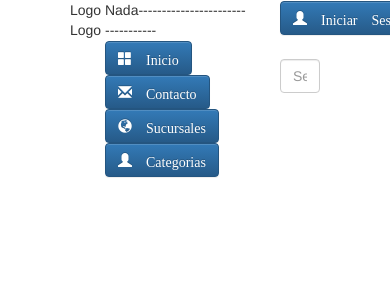
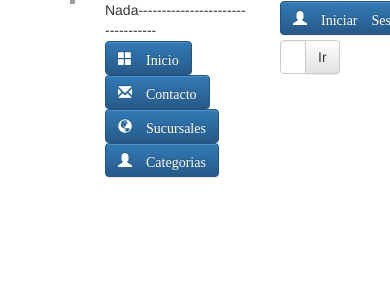
Before and after one commit to SirBedivere/ISC7, a PHP site: page /Navegador.php in a window 390 px wide; the page is wider, and only the part inside the window is pictured. Shown: the top 300 px of that part. Run offline with PHP 8.4, Linux system fonts and the light colour scheme; some libraries are stand-ins or nearby versions; grey boxes are pictures that could not be loaded.

Commit message:
con logo 8D

```diff
--- a/Design/Navegador.php
+++ b/Design/Navegador.php
@@ -20,11 +20,11 @@
 				</div>
 
 				<div class="col-md-1 col-xs-1 col-sm-1">
-				Logo
 
+				<img src="../Css/logo.jpg" class="img-responsive">
 					<div class="row">
 					<div class="col-md-1 col-xs-1 col-sm-1">
-					Logo
+
 					</div>
 					</div>
 				</div>
@@ -69,15 +69,17 @@
 									</button>
 						</div>
 
-						<div class="col-md-2 col-xs-2 col-sm-2 form-group">
-							<form class="navbar-form navbar-left" role="search">
-							<div class="form-group">
-							<input type="text" class="form-control" placeholder="Search">
-							</div>
-							</form>
-						</div>
+							<div class="col-md-2 col-xs-2 col-sm-2 form-group">
+							<div class="input-group">
+							  <input type="text" class="form-control" placeholder="Buscar">
+							  <span class="input-group-btn">
+							  <button class="btn btn-default" type="button">Ir</button>
+							  </span>
+							  </div>
+						    </div>
 
 						<div class="col-md-2 col-xs-2 col-sm-2">
+
 						</div>
 
 				</div>
```
